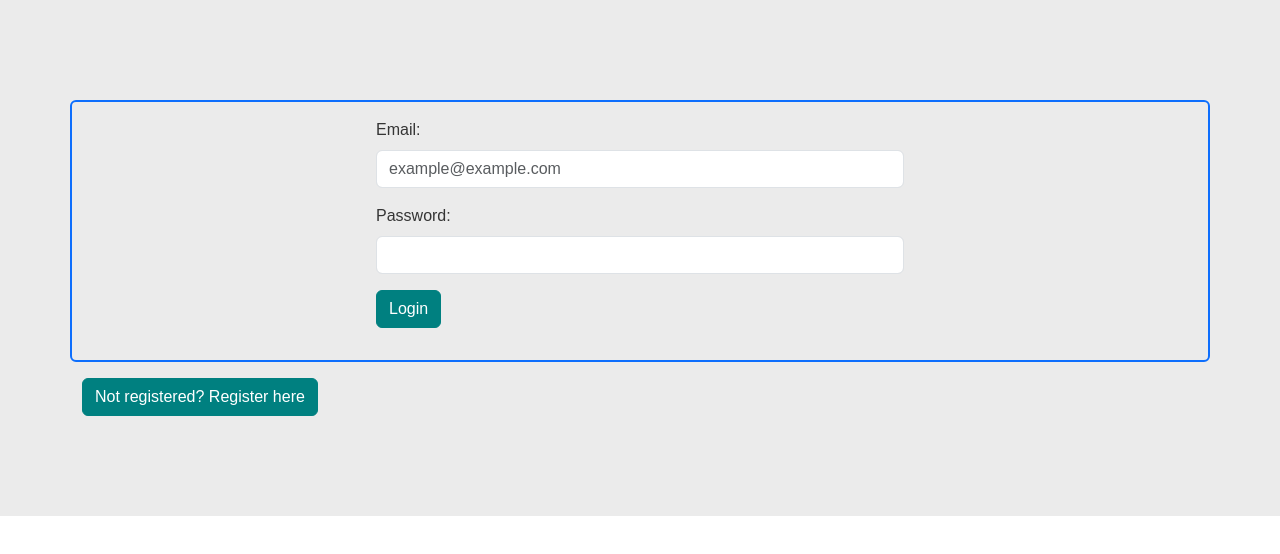
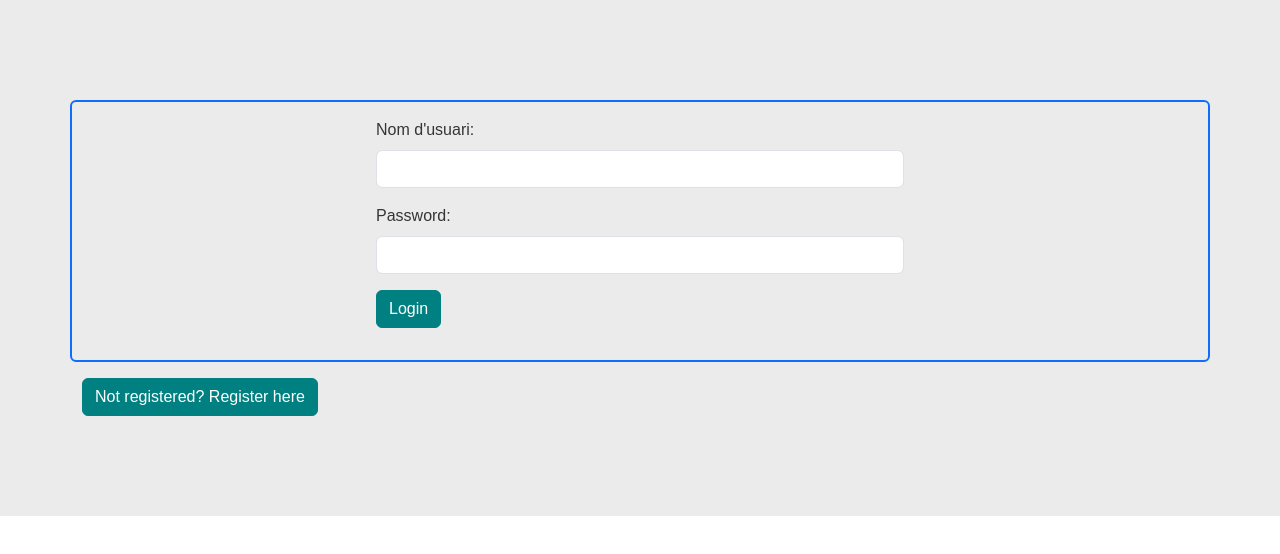
Before and after one commit to mriuse/react-m06-equip-06-2, a React (Vite) app in the folder reactprj/: page / in a window 1280 px wide. Shown: the top 554 px of the page. Built offline with nearby package versions, Linux system fonts and the light colour scheme; a web font is replaced by a local one.

Commit message:
Form data WIP

```diff
--- a/reactprj/src/App.jsx
+++ b/reactprj/src/App.jsx
@@ -1,32 +1,14 @@
 import React, {useState} from 'react';
-import Login from './auth/Login';
-import Register from './auth/Register';
-import { Container, Row, Col, Button } from 'react-bootstrap';
+import LoginRegister from './auth/LoginRegister';
 import './App.scss'
 
 
 function App() {
-
-  let [login, toggleLogin] = useState(true);
   return (
     <>
       <div className="body-custom">
         <div className="section-light">
-        <Container>
-        {login ? <Login /> : <Register />}
-          <Row className="mt-3">
-            <Col>
-              <Button
-                className='btn btn-primary'
-                onClick={() => {
-                  toggleLogin(!login);
-                }}
-              >
-                {login ? "Not registered? Register here" : "Already have an account? Log in"}
-              </Button>
-            </Col>
-          </Row>
-        </Container>
+          <LoginRegister/>
         </div>
       </div>
     </>
--- a/reactprj/src/auth/Login.jsx
+++ b/reactprj/src/auth/Login.jsx
@@ -1,21 +1,43 @@
-import React from 'react';
+import { useState } from 'react';
 import { Form, Button, Row, Col } from 'react-bootstrap';
 
 const Login = () => {
+  let [name, setName] = useState("");
+  let [password, setPassword] = useState("");
+
+  let setLogin = (e) => {
+    e.preventDefault();
+    console.log("Log in:" + name + "/" + password);
+  }
+
   return (
     <Row className="border border-primary border-2 p-3 rounded">
       <Col lg={6} md={8} sm={10} xs={12} className="container-md">
         <Form action="login">
-          <Form.Group className="mb-3" controlId="email">
-            <Form.Label>Email:</Form.Label>
-            <Form.Control type="email" placeholder="example@example.com"/>
+          <Form.Group className="mb-3" controlId="name">
+            <Form.Label>Nom d'usuari:</Form.Label>
+            <Form.Control
+            name="name"
+            type="text"
+            onChange={(e) => {
+              setName(e.target.value);
+            }}
+          />
           </Form.Group>
           <Form.Group className="mb-3" controlId="password">
             <Form.Label>Password:</Form.Label>
-            <Form.Control type="password" />
+            <Form.Control
+            name="password"
+            type="password"
+            onChange={(e) => {
+              setPassword(e.target.value);
+            }}
+          />
           </Form.Group>
           <div className="mb-3">
-            <Button variant="primary" type="submit">Login</Button>
+            <Button variant="primary"
+            onClick={setLogin}
+            >Login</Button>
           </div>
         </Form>
       </Col>
--- /dev/null
+++ b/reactprj/src/auth/LoginRegister.jsx
@@ -0,0 +1,27 @@
+import {useState} from 'react';
+import Login from './Login';
+import Register from './Register';
+import { Container, Button, Row, Col } from 'react-bootstrap';
+
+const LoginRegister = () => {
+  let [login, toggleLogin] = useState(true);
+  return (
+    <Container>
+    {login ? <Login /> : <Register />}
+      <Row className="mt-3">
+        <Col>
+          <Button
+            className='btn btn-primary'
+            onClick={() => {
+              toggleLogin(!login);
+            }}
+          >
+            {login ? "Not registered? Register here" : "Already have an account? Log in"}
+          </Button>
+        </Col>
+      </Row>
+    </Container>
+  );
+}
+
+export default LoginRegister;
--- a/reactprj/src/auth/Register.jsx
+++ b/reactprj/src/auth/Register.jsx
@@ -1,11 +1,23 @@
-import React from 'react';
 import { Form, Button, Row, Col } from 'react-bootstrap';
 
 const Register = () => {
+  let setLogin = () => {
+    console.log("Log in");
+  }
   return (
     <Row className="border border-2 border-top-1 border-primary p-3 rounded">
       <Col lg={6} md={8} sm={10} xs={12} className="container-md">
         <Form action="register">
+          <Form.Group className="mb-3" controlId="name">
+              <Form.Label>Nom d'usuari:</Form.Label>
+              <Form.Control
+              name="name"
+              type="text"
+              onChange={(e) => {
+                setName(e.target.value);
+              }}
+            />
+          </Form.Group>
           <Form.Group className="mb-3" controlId="email">
             <Form.Label>Email:</Form.Label>
             <Form.Control type="email" placeholder="example@example.com"/>
@@ -19,7 +31,7 @@ const Register = () => {
             <Form.Control type="password" />
           </Form.Group>
           <div className="mb-3">
-            <Button variant="primary" type="submit">Register</Button>
+            <Button variant="primary" onClick={setLogin}>Register</Button>
           </div>
         </Form>
       </Col>
```
